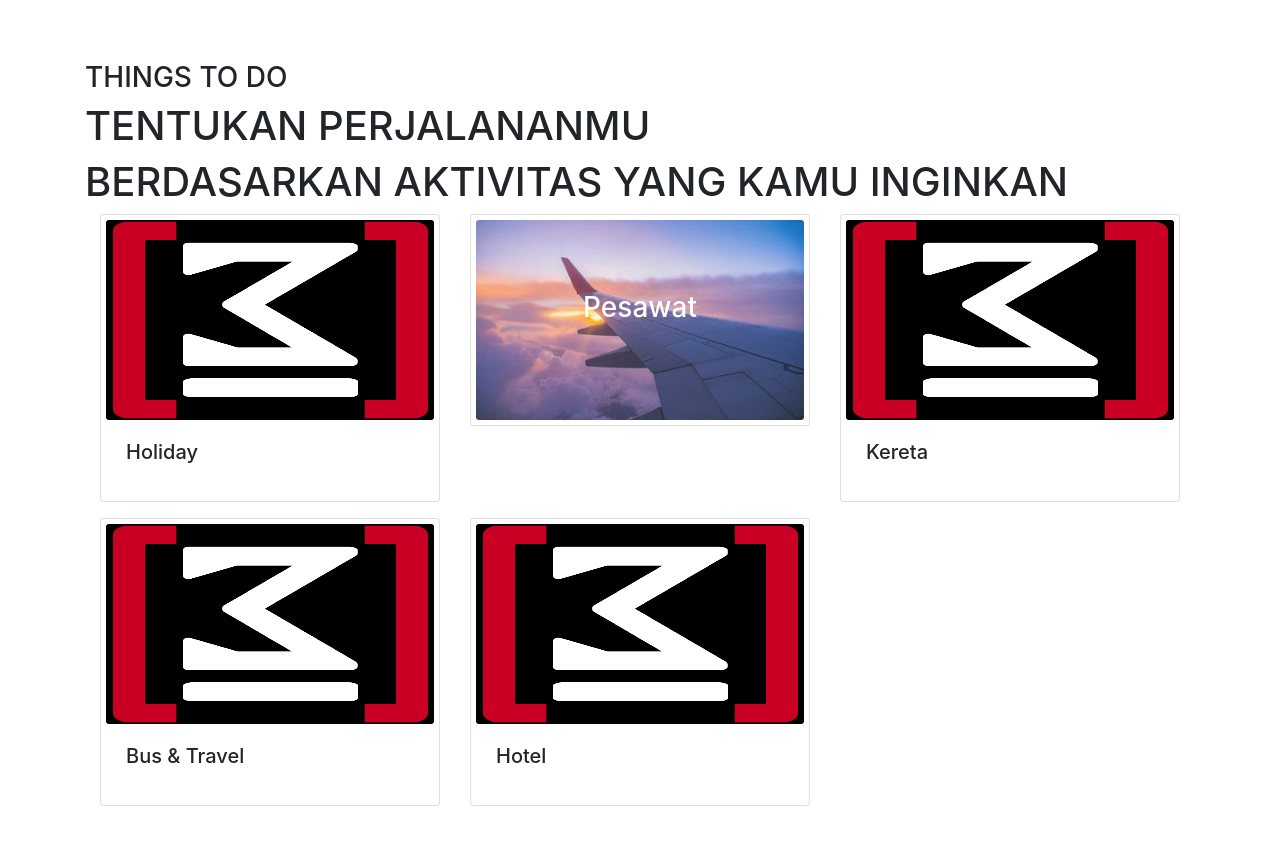
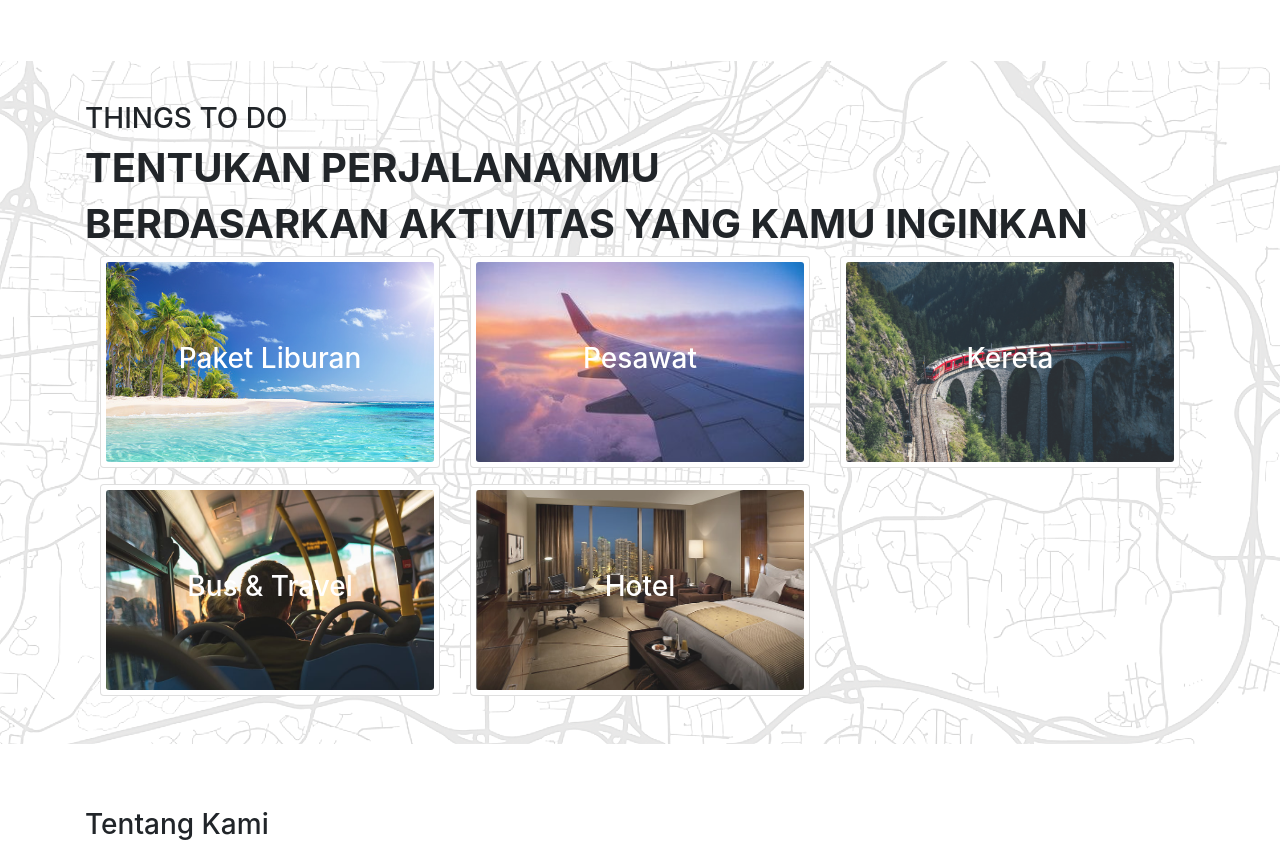
Before and after one commit to KukangSulap/DMC-Website-PogChamp, a plain HTML site: page homeActivity.html in a window 1280 px wide. Shown: the part 372-1216 px from the top of the page. Drawn offline with nearby package versions, Linux system fonts and the light colour scheme.

Commit message:
cards in homeActivity fixed

```diff
--- a/css/style.css
+++ b/css/style.css
@@ -83,6 +83,9 @@ h2{
 	border-radius: 10px;
 	/*padding: 5px 5px 5px 5px;*/
 	/*margin: auto;*/
+	position: center;
+	object-fit: cover;
+
 }
 
 .card {
--- a/homeActivity.html
+++ b/homeActivity.html
@@ -36,38 +36,45 @@
         <img class="img-fluid" src="css/demacia.png">
     </div>
 
-    <div class="container" style="margin-bottom: 10%;margin-top:5%;">
+    <div style="background-image: url(css/img1/ushi2.png);margin-top:5%; background-position: center; background-repeat: no-repeat; background-size: cover;">
+        <!-- <img class="img-fluid" src="css/img1/ushi2.png" style="position:relative;"> -->
+
+
+
+    <div class="container">
+        <h3 style="color: #ffff;">.</h3>
         <h3>THINGS TO DO</h3>
-        <h1>TENTUKAN PERJALANANMU</h1>
-        <h1>BERDASARKAN AKTIVITAS YANG KAMU INGINKAN</h1>
+        <h1 style="font-weight: bold;">TENTUKAN PERJALANANMU</h1>
+        <h1 style="font-weight: bold;">BERDASARKAN AKTIVITAS YANG KAMU INGINKAN</h1>
         <div class="d-flex justify-content-around">
 
             <div class="col-md-4">
                 <div class="card">
-                    <img src="css/bakudan.png" class="card-img" height="200px">
-                    <div class="card-body">
-                        <h5 class="card-title">Holiday</h5>
-                        <!-- <h7>Liburan bersama keluarga akan lebih nyaman dan tidak ribet dengan memanfaatkan jasa travel agent. Namun bagaimana caranya memilih travel agent yang tepat?</h7> -->
-                    </div><!-- <a href="chooseTravelActivity.html"><button class="btn btn-primary">Go!</button></a> -->
+                    <img src="css/img1/holiday.jpg" class="card-img" height="200px" style="opacity: 90%">
+                    <div class="card-img-overlay">
+                        <h3 class="card-title text-white text-center" style="margin-top: 22% ">Paket Liburan</h3>
+                    </div>
+                    <a href="tiketPesawat.html" class="stretched-link"></a>
                 </div>
             </div>
 
             <div class="col-md-4">
                 <div class="card">
                     <img src="css/img1/plane.jpg" class="card-img" height="200px" style="opacity: 90%">
-                        <div class="card-img-overlay">
-                            <h3 class="card-title text-white text-center" style="margin: 7vh">Pesawat</h3>
-                        </div>
-                         <a href="tiketPesawat.html" class="stretched-link"></a>
+                    <div class="card-img-overlay">
+                        <h3 class="card-title text-white text-center" style="margin-top: 22% ">Pesawat</h3>
+                    </div>
+                    <a href="tiketPesawat.html" class="stretched-link"></a>
                 </div>
             </div>
 
             <div class="col-md-4">
                 <div class="card">
-                    <img src="css/bakudan.png" class="card-img" height="200px">
-                    <div class="card-body">
-                        <h5 class="card-title">Kereta</h5>
+                    <img src="css/img1/train.jpg" class="card-img" height="200px" style="opacity: 90%">
+                    <div class="card-img-overlay">
+                        <h3 class="card-title text-white text-center" style="margin-top: 22% ">Kereta</h3>
                     </div>
+                    <a href="tiketPesawat.html" class="stretched-link"></a>
                 </div>
             </div>
 
@@ -77,24 +84,28 @@
 
             <div class="col-md-4">
                 <div class="card">
-                    <img src="css/bakudan.png" class="card-img" height="200px">
-                    <div class="card-body">
-                        <h5 class="card-title">Bus & Travel</h5>
+                    <img src="css/img1/bus.jpg" class="card-img" height="200px" style="opacity: 90%">
+                    <div class="card-img-overlay">
+                        <h3 class="card-title text-white text-center" style="margin-top: 22%;">Bus & Travel</h3>
                     </div>
+                    <a href="tiketPesawat.html" class="stretched-link"></a>
                 </div>
             </div>
 
             <div class="col-md-4">
                 <div class="card">
-                    <img src="css/bakudan.png" class="card-img" height="200px">
-                    <div class="card-body">
-                        <h5 class="card-title">Hotel</h5>
+                    <img src="css/img1/hotel.jpg" class="card-img" height="200px" style="opacity: 90%">
+                    <div class="card-img-overlay">
+                        <h3 class="card-title text-white text-center" style="margin-top: 22% ">Hotel</h3>
                     </div>
+                    <a href="tiketPesawat.html" class="stretched-link"></a>
                 </div>
             </div>
 
         </div>
+        <h1 style="color: #ffff;">.</h1>
 
+    </div>
     </div>
 
     <div class="container" style="margin-top:5%; margin-bottom: 10%;">
```
Also changed, not shown: css/img1/bus.jpg (renamed from css/img1/person-seat-bus-public-transport.jpg), css/img1/holiday.jpg (renamed from css/img1/istockphoto-955765580-170667a.jpg), css/img1/hotel.jpg (renamed from css/img1/miami-florida-hotel-room-wallpaper-preview.jpg), css/img1/train.jpg (renamed from css/img1/train_mountains_aerial_view_148001_3840x2160.jpg), css/img1/ushi.jpg (renamed from css/img1/360_F_535510867_iH4fmjlYgVpnvWUbfzFK3AXmG72s9wMr.jpg), css/img1/ushi2.png (added).
